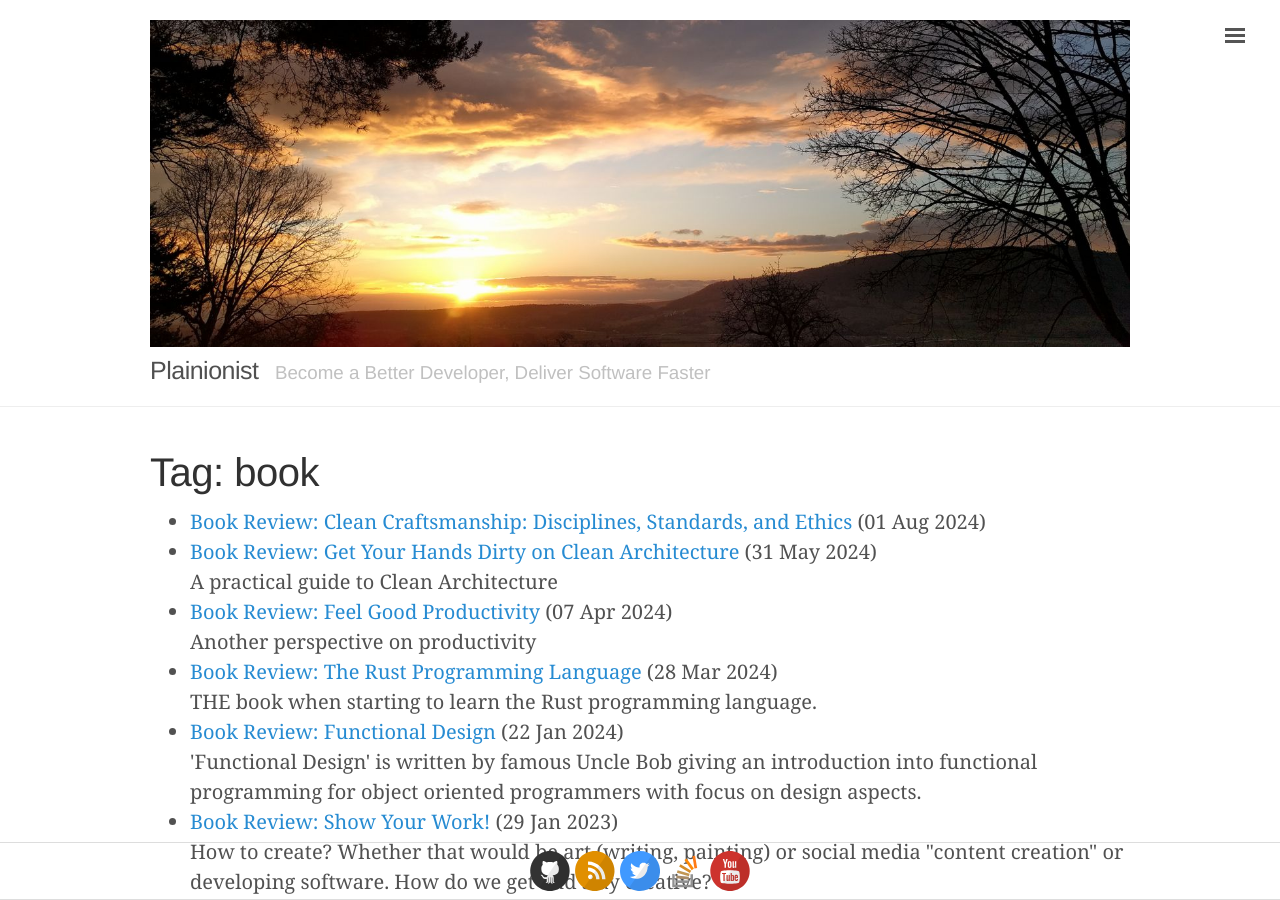
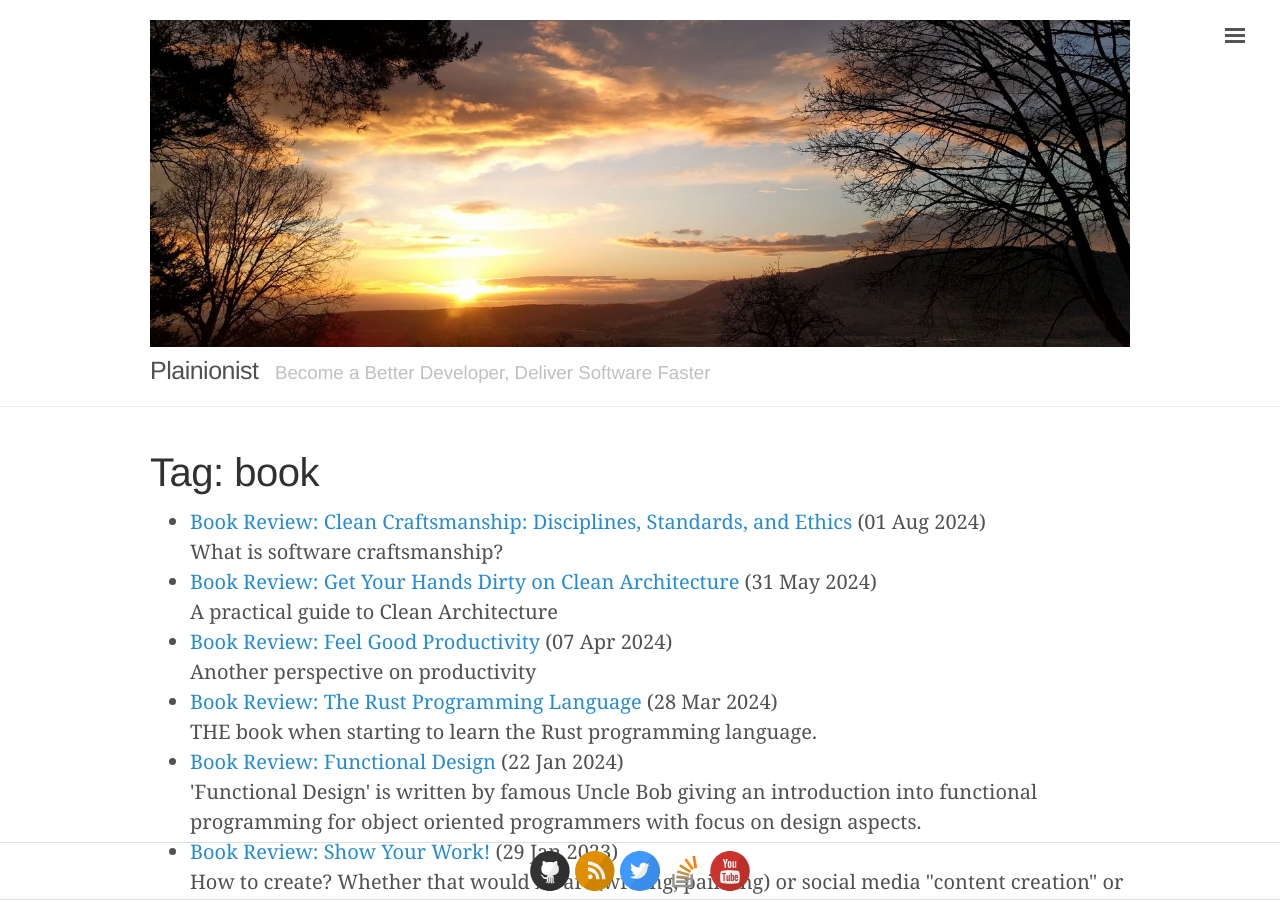
Before and after one commit to plainionist/plainionist.github.io, a Jekyll site: the page built from tag/book.md, in a window 1280 px wide and 900 px high. Built offline with Jekyll 4.4.1, drawn with Linux system fonts in a browser that asks for light colours; our own code applies the rules of GitHub Pages for plain Markdown files; comment, search, counter and statistics services are not loaded.

Commit message:
typo fixed

```diff
--- a/_posts/2024-08-01-Clean-Craftsmanship.md
+++ b/_posts/2024-08-01-Clean-Craftsmanship.md
@@ -1,7 +1,7 @@
 ---
 layout: post
 title: "Book Review: Clean Craftsmanship: Disciplines, Standards, and Ethics"
-description:
+description: What is software craftsmanship?
 tags: [book]
 excerpt_separator: <!--more-->
 lint-nowarn: JL0003, JL0002, JL0005
```
Also changed, not shown: other parts of _posts/2024-08-01-Clean-Craftsmanship.md (+1 -1 lines).
